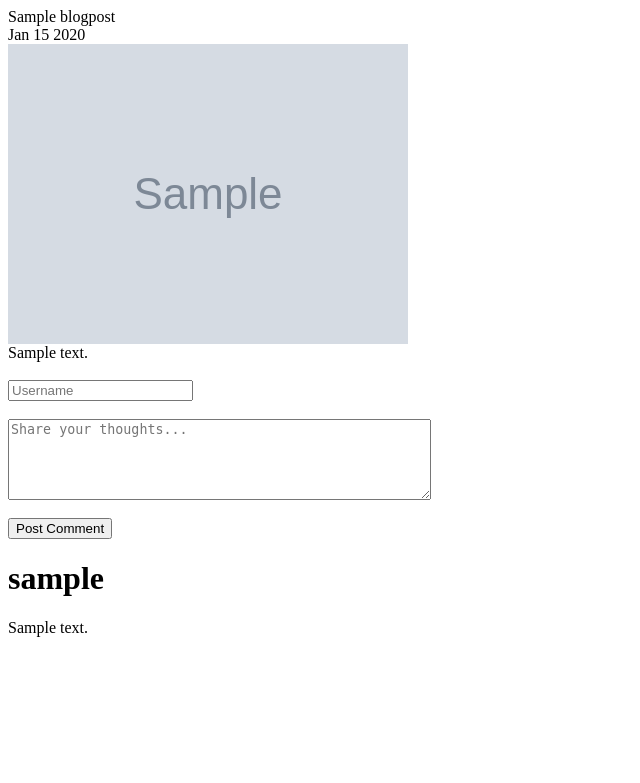
After one commit to cesarrodas/blog, a Django app: a page that uses blogposts/templates/blogposts/posts_detail.html in a window 1280 px wide. The commit adds this page. Shown: the top 783 px of the page, without its empty margins (0-640 px from the left). Run offline with Django 3.2, Linux system fonts and the light colour scheme; tables that the repository leaves empty hold one stand-in row (values such as "Sample post"); grey boxes marked "Sample" are stand-in pictures; parts of the project's set-up code (start-up, migrations or seed data) failed here and were passed over; some libraries are stand-ins or nearby versions.

Commit message:
Created detailpage for posts and a simple comment system

```diff
--- a/blogposts/admin.py
+++ b/blogposts/admin.py
@@ -1,5 +1,7 @@
 from django.contrib import admin
 from .models import BlogPost
+from .models import Comment
 
 # Register your models here.
 admin.site.register(BlogPost)
+admin.site.register(Comment)
--- a/blogposts/models.py
+++ b/blogposts/models.py
@@ -1,11 +1,37 @@
 from django.db import models
+from django.utils import timezone
 
 # Create your models here.
 class BlogPost(models.Model):
     title = models.CharField(max_length=250)
+    description = models.CharField(max_length=300)
     pub_date = models.DateTimeField()
     image = models.ImageField(upload_to='media/')
     body = models.TextField()
 
     def __str__(self):
         return self.title
+
+    def pub_date_pretty(self):
+        return self.pub_date.strftime('%b %e %Y')
+
+    def summary(self):
+        return self.body[:100]
+
+class Comment(models.Model):
+    username = models.CharField(max_length=100)
+    pub_date = models.DateTimeField()
+    message = models.TextField()
+    post_id = models.IntegerField()
+
+    @classmethod
+    def create(cls, username, message, post_id):
+        comment = cls(username=username, message=message, \
+        post_id=post_id, pub_date=timezone.datetime.now())
+        return comment
+
+    def __str__(self):
+        return self.message[:100]
+
+    def pub_date_pretty(self):
+        return self.pub_date.strftime('%b %e %Y')
--- /dev/null
+++ b/blogposts/templates/blogposts/posts_detail.html
@@ -0,0 +1,38 @@
+<DOCTYPE html>
+<html>
+  <head>
+    <meta name="viewport" content="width=device-width, initial-scale=1">
+    <link rel="stylesheet" href="//cdnjs.cloudflare.com/ajax/libs/highlight.js/9.12.0/styles/default.min.css">
+    <script src="//cdnjs.cloudflare.com/ajax/libs/highlight.js/9.12.0/highlight.min.js"></script>
+    <script>hljs.initHighlightingOnLoad();</script>
+  </head>
+  <body>
+
+    {{ BlogPost.title }}
+    <br/>
+    {{ BlogPost.pub_date_pretty }}
+    <br/>
+    <img src="{{ BlogPost.image.url }}" />
+    <br/>
+    {{ BlogPost.body | safe }}
+    <br/>
+    <br/>
+
+    <!-- This is where the comments will be available -->
+    <form method="POST" action="{% url 'posts_detail' BlogPost.id %}">
+      {% csrf_token %}
+      <input type="TextField" name="username" placeholder="Username" />
+      <br/><br/>
+      <textarea rows="5" cols="50" name="comment" placeholder="Share your thoughts..."></textarea>
+      <br/><br/>
+      <input type="hidden" name="post_id" value="{{ BlogPost.id }}" />
+      <button type="submit">Post Comment</button>
+    </form>
+
+    <!-- This is where the comments will display -->
+    {% for comment in Comments.all %}
+      <h1>{{ comment.username }}</h1>
+      <p>{{ comment.message }}</p>
+    {% endfor %}
+  </body>
+</html>
--- a/blogposts/views.py
+++ b/blogposts/views.py
@@ -1,7 +1,24 @@
-from django.shortcuts import render
-from .models import BlogPost
+from django.shortcuts import render, get_object_or_404
+from .models import BlogPost, Comment
 
 # Create your views here.
 def home(request):
     Blog_Posts = BlogPost.objects.order_by('-pub_date')
     return render(request, 'blogposts/home.html', {'BlogPosts': Blog_Posts})
+
+def post_details(request, post_id):
+    #blog_post = BlogPost.objects.get(pk=post_id)
+    if request.method == "POST":
+        username = request.POST['username']
+        message = request.POST['comment']
+        post_id = request.POST['post_id']
+        comment = Comment.create(username, message, post_id)
+        comment.save()
+        Blog_Post = get_object_or_404(BlogPost, pk=post_id)
+        #comments = Comment.objects.get(post_id=post_id)
+        comments = Comment.objects.filter(post_id=post_id)
+        return render(request, 'blogposts/posts_detail.html', {'BlogPost':Blog_Post, 'Comments': comments })
+    else:
+        Blog_Post = get_object_or_404(BlogPost, pk=post_id)
+        comments = Comment.objects.filter(post_id=post_id)
+        return render(request, 'blogposts/posts_detail.html', {'BlogPost':Blog_Post, 'Comments': comments })
--- a/cesarsblog/settings.py
+++ b/cesarsblog/settings.py
@@ -119,3 +119,5 @@ USE_TZ = True
 # https://docs.djangoproject.com/en/1.11/howto/static-files/
 
 STATIC_URL = '/static/'
+MEDIA_URL = '/pics/'
+MEDIA_ROOT = BASE_DIR
--- a/cesarsblog/urls.py
+++ b/cesarsblog/urls.py
@@ -16,8 +16,11 @@ Including another URLconf
 from django.conf.urls import url
 from django.contrib import admin
 from blogposts import views
+from django.conf.urls.static import static
+from django.conf import settings
 
 urlpatterns = [
     url(r'^admin/', admin.site.urls),
-    url(r'^$', views.home)
-]
+    url(r'^$', views.home),
+    url(r'^posts/(?P<post_id>[0-9]+)/$', views.post_details, name="posts_detail"),
+] + static(settings.MEDIA_URL, document_root=settings.MEDIA_ROOT)
```
Also changed, not shown: blogposts/templates/blogposts/home.html (+7 -2 lines).
